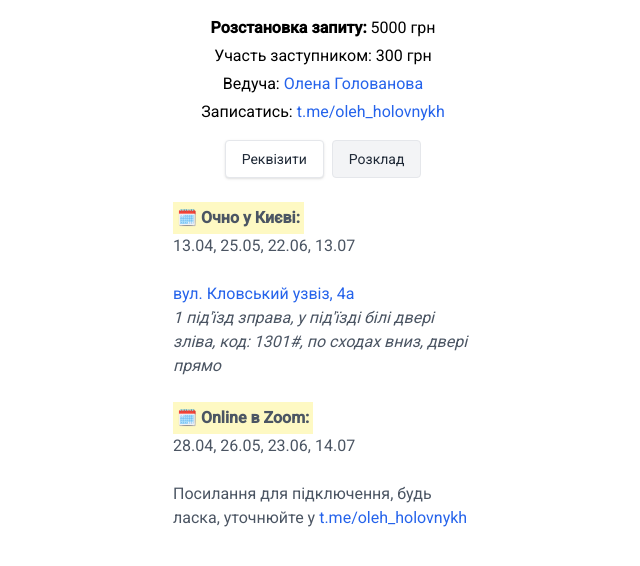
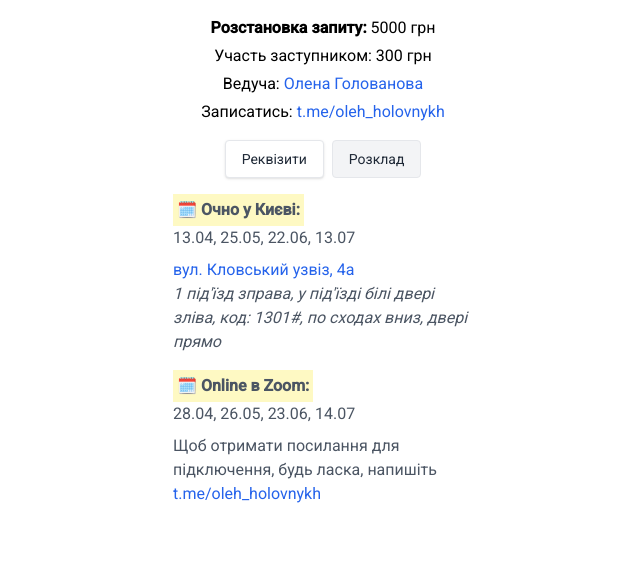
Before and after one commit to oleh-holovnykh/client-groups, a React (Vite) app: page / in a window 1280 px wide. Shown: the top 566 px of the page, without its empty margins (317-957 px from the left). Built offline with nearby package versions, Linux system fonts and the light colour scheme.

Commit message:
changed margins

```diff
--- a/src/App.tsx
+++ b/src/App.tsx
@@ -72,7 +72,7 @@ function App() {
           </NavLink>
         </div>
       </div>
-      <div className='mt-6'><Outlet /></div>
+      <div className='mt-4'><Outlet /></div>
     </>
   );
 }
--- a/src/components/ClientGroupsSchedule.tsx
+++ b/src/components/ClientGroupsSchedule.tsx
@@ -51,21 +51,19 @@ export const ClientGroupsSchedule: React.FC<Props> = ({ groups }) => {
             );
           })}
           <br />
-          <br />
+          <div className='mt-2'>
           <a
             className='text-blue-600 hover:underline'
             target='_blank'
             href='https://maps.app.goo.gl/gpfjsssta7SDMBUC8'
           >вул. Кловський узвіз, 4а</a>
-
           <br />
           <span className='italic'>
             1 під'їзд зправа, у під'їзді білі двері зліва, код: 1301#, по сходах
             вниз, двері прямо
           </span>
-          <br />
-          <br />
-          <span className='bg-yellow-100 p-1 inline-block'>  🗓️ <b>Online в Zoom:</b> </span>
+          </div>
+          <span className='bg-yellow-100 p-1 inline-block mt-4'>  🗓️ <b>Online в Zoom:</b> </span>
           <br />
           {onlineGroups.map((group, i) => {
             const startDate = new Date(group.startDate);
@@ -82,15 +80,15 @@ export const ClientGroupsSchedule: React.FC<Props> = ({ groups }) => {
             );
           })
           }
-          <br />
-          <br />
-          Посилання для підключення, будь ласка, уточнюйте у <a
+          <div className='mt-2'>
+          Щоб отримати посилання для підключення, будь ласка, напишіть <a
             className='text-blue-600 hover:underline'
             target='_blank'
             href='https://t.me/oleh_holovnykh'
           >
             t.me/oleh_holovnykh
           </a>
+          </div>
     </div></div></div>
   );
 };
```
